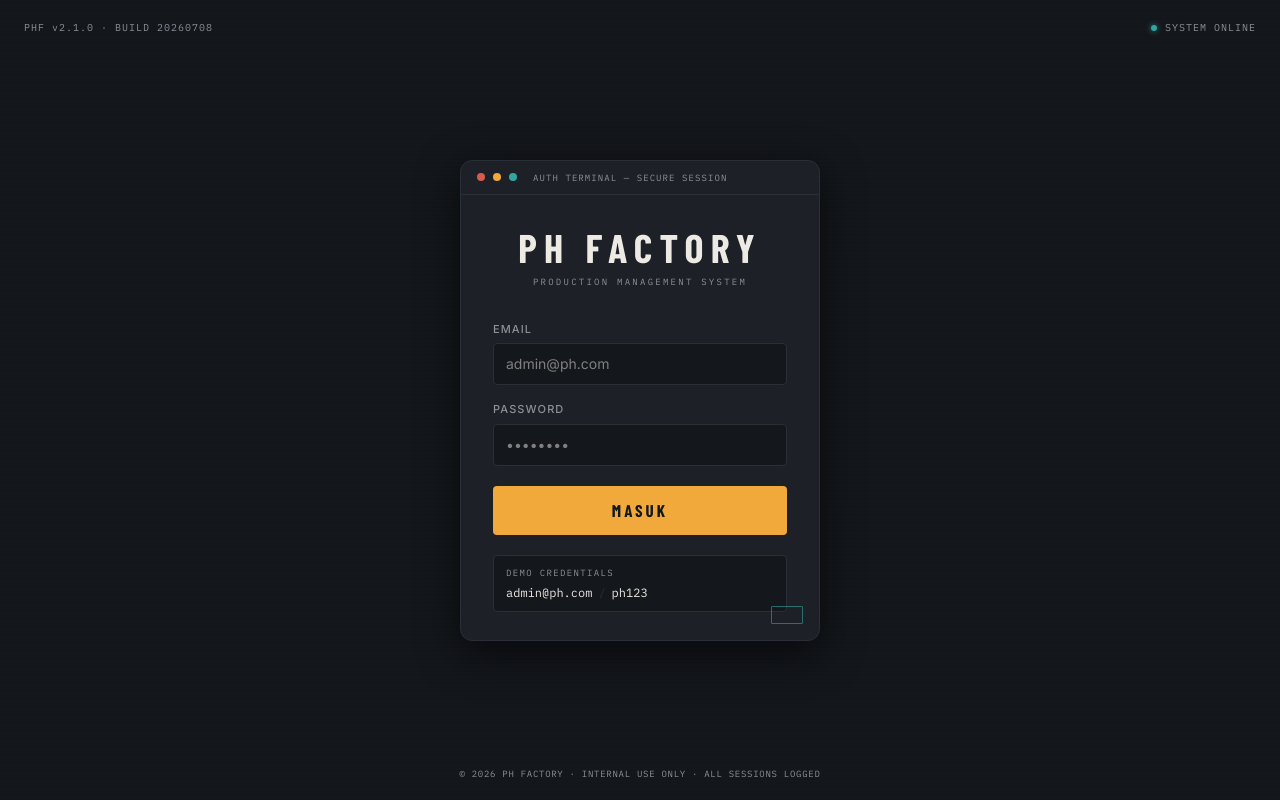
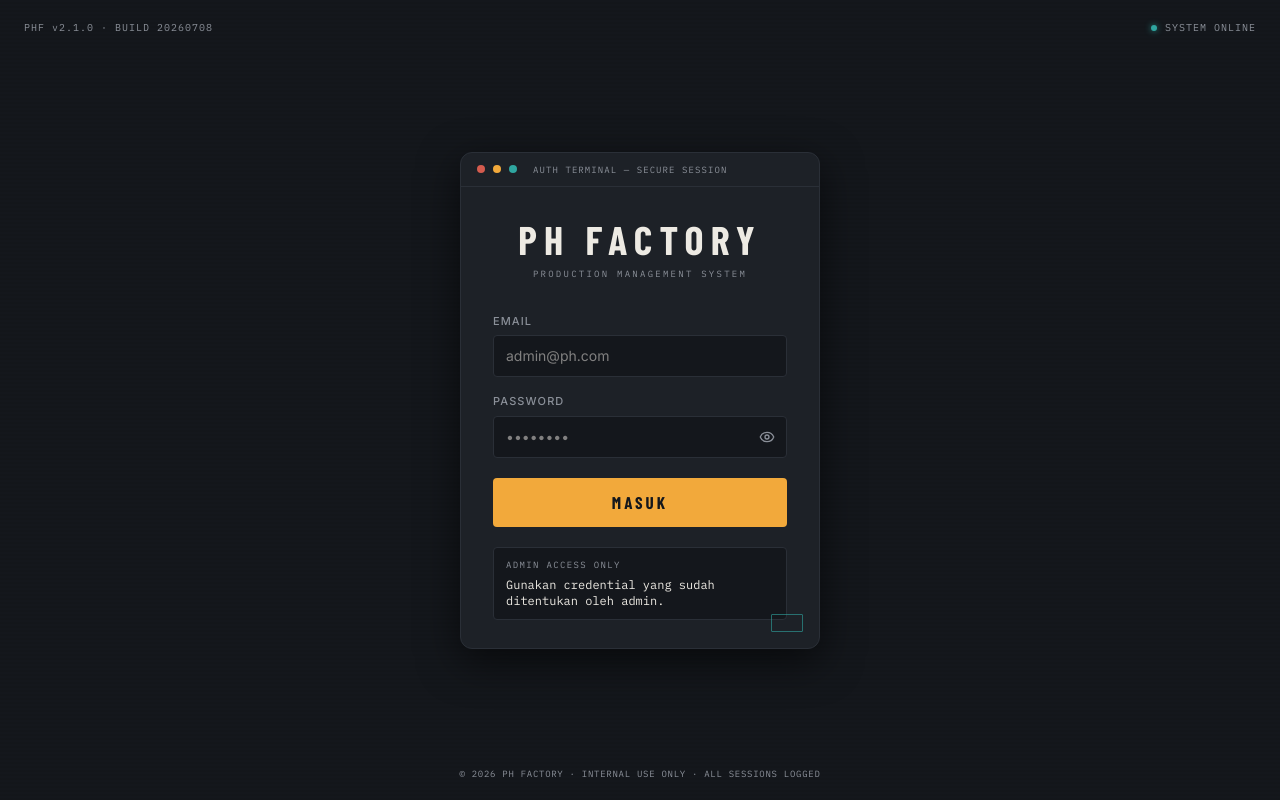
Before and after one commit to auradewig-cpu/ph-factory, a Next.js app: page / in a window 1280 px wide. Built offline with nearby package versions, Linux system fonts and the light colour scheme.

Commit message:
feat: toggle show/hide password di LoginPage

```diff
--- a/components/LoginPage.tsx
+++ b/components/LoginPage.tsx
@@ -1,30 +1,32 @@
 'use client';
 
 import { useState } from 'react';
+import { useRouter } from 'next/navigation';
+import { signIn } from 'next-auth/react';
+import { Eye, EyeOff } from 'lucide-react';
 import { AspectRatioChip } from './AspectRatioChip';
 
-interface Props {
-  onLogin: () => void;
-}
-
-export function LoginPage({ onLogin }: Props) {
+export function LoginPage() {
+  const router = useRouter();
   const [email, setEmail] = useState('');
   const [password, setPassword] = useState('');
   const [error, setError] = useState('');
   const [loading, setLoading] = useState(false);
+  const [showPassword, setShowPassword] = useState(false);
 
-  const handleSubmit = (e: React.FormEvent) => {
+  const handleSubmit = async (e: React.FormEvent) => {
     e.preventDefault();
     setLoading(true);
     setError('');
-    setTimeout(() => {
-      if (email === 'admin@ph.com' && password === 'ph123') {
-        onLogin();
+
+    const result = await signIn('credentials', { email, password, redirect: false });
+    if (result?.error) {
+      setError('Credential tidak valid.');
+      setLoading(false);
     } else {
-        setError('Credential tidak valid. Gunakan demo credentials di bawah.');
-        setLoading(false);
+      router.push('/dashboard');
+      router.refresh();
     }
-    }, 700);
   };
 
   return (
@@ -83,14 +85,24 @@ export function LoginPage({ onLogin }: Props) {
 
             <div className="flex flex-col gap-1.5">
               <label className="font-sans text-[11px] font-medium text-ph-muted tracking-[0.1em]">PASSWORD</label>
+              <div className="relative">
                 <input
-                type="password"
+                  type={showPassword ? 'text' : 'password'}
                   value={password}
                   onChange={(e) => setPassword(e.target.value)}
                   placeholder="••••••••"
                   required
-                className="bg-ph-bg border border-ph-border rounded-[4px] px-3 py-[10px] text-ph-text font-sans text-sm outline-none w-full box-border transition-[border-color,outline] duration-150 focus:border-ph-amber focus:outline-2 focus:outline-ph-amber focus:outline-offset-1"
+                  className="bg-ph-bg border border-ph-border rounded-[4px] px-3 py-[10px] text-ph-text font-sans text-sm outline-none w-full box-border pr-10 transition-[border-color,outline] duration-150 focus:border-ph-amber focus:outline-2 focus:outline-ph-amber focus:outline-offset-1"
                 />
+                <button
+                  type="button"
+                  onClick={() => setShowPassword((s) => !s)}
+                  tabIndex={-1}
+                  className="absolute right-3 top-1/2 -translate-y-1/2 text-ph-muted hover:text-ph-text transition-colors"
+                >
+                  {showPassword ? <EyeOff size={16} /> : <Eye size={16} />}
+                </button>
+              </div>
             </div>
 
             {error && (
@@ -109,13 +121,11 @@ export function LoginPage({ onLogin }: Props) {
             </button>
           </form>
 
-          {/* Demo credentials */}
+          {/* Credential hint */}
           <div className="mt-5 px-3 py-[10px] bg-ph-bg border border-ph-border rounded-[4px]">
-            <div className="font-mono text-[9px] text-ph-muted tracking-[0.15em] mb-[5px]">DEMO CREDENTIALS</div>
+            <div className="font-mono text-[9px] text-ph-muted tracking-[0.15em] mb-[5px]">ADMIN ACCESS ONLY</div>
             <div className="font-mono text-xs text-ph-text">
-              admin@ph.com
-              <span className="text-ph-border mx-[6px]">/</span>
-              ph123
+              Gunakan credential yang sudah ditentukan oleh admin.
             </div>
           </div>
         </div>
```
Lines whose indentation alone changed are shown as unchanged.
